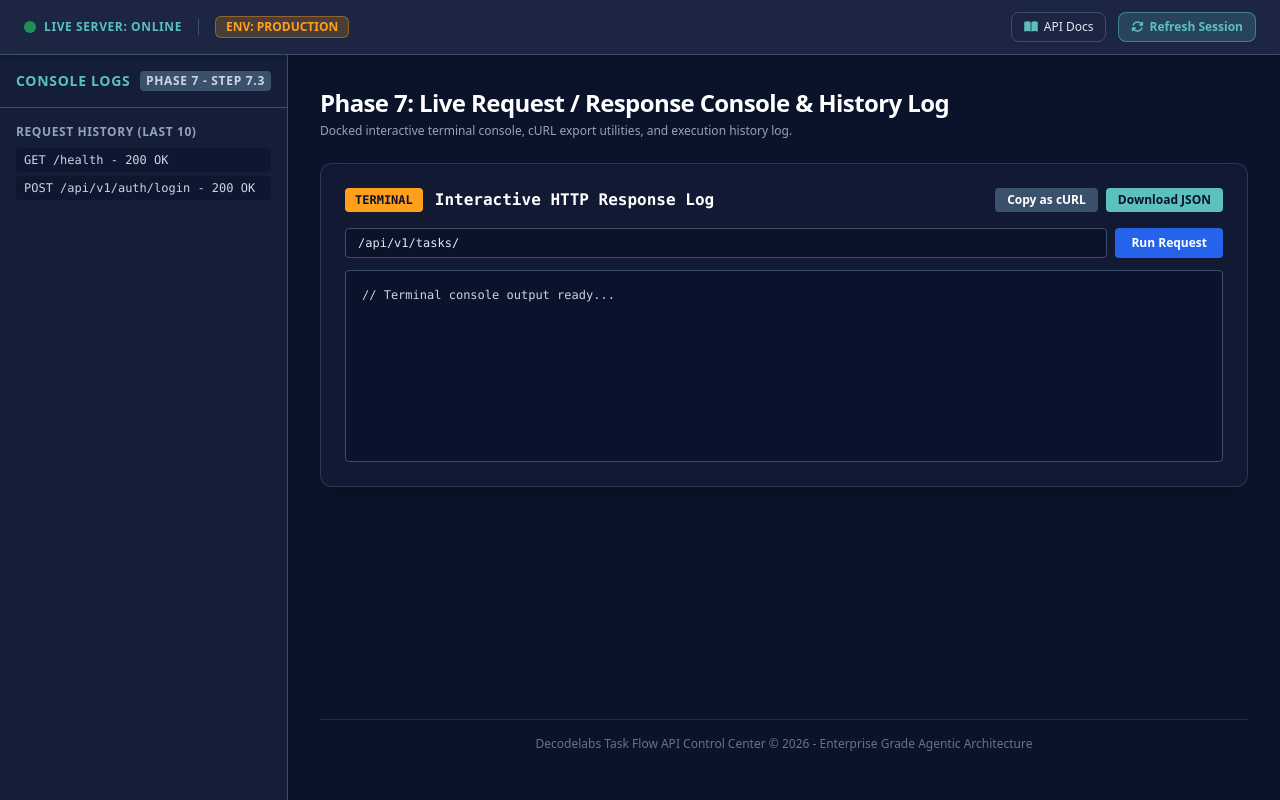
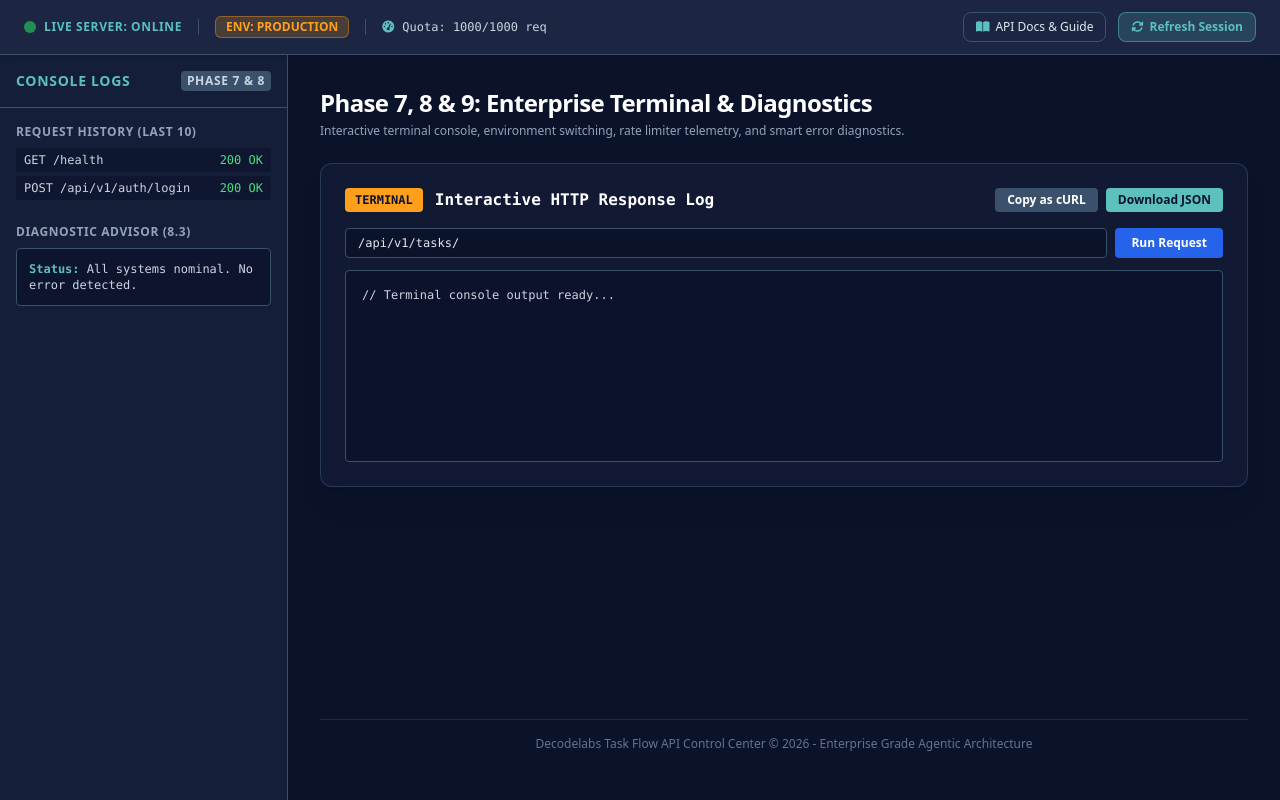
Before and after one commit to hafizabdulaziz/decodelabs-task-flow-backend, a Python web app: template app/templates/dashboard.html in a window 1280 px wide. Run offline with Jinja, Linux system fonts and the light colour scheme; the template is opened without the code that fills it, so the values that code supplies are empty; some libraries are stand-ins or nearby versions.

Commit message:
ui(console): build interactive Terminal Console at bottom-dock for Curl commands and HTTP Responses

```diff
--- a/app/templates/dashboard.html
+++ b/app/templates/dashboard.html
@@ -26,7 +26,7 @@
 <body class="bg-emeraldBase text-slate-100 font-sans min-h-screen overflow-hidden">
     <div id="app" class="flex h-screen flex-col">
 
-        <!-- Top Navigation Bar -->
+        <!-- Top Navigation Bar (Phase 8.1 & 8.2 & 9.2) -->
         <header class="bg-emeraldCard border-b border-emeraldBorder px-6 py-3 flex items-center justify-between shrink-0 shadow-md z-20">
             <div class="flex items-center space-x-4">
                 <div class="flex items-center space-x-2">
@@ -35,15 +35,20 @@
                 </div>
                 <div class="h-4 w-[1px] bg-emeraldBorder"></div>
                 <div class="flex items-center space-x-2">
-                    <span id="envBadge" class="px-2.5 py-0.5 bg-emeraldAccent/20 text-emeraldAccent border border-emeraldAccent/40 text-xs font-bold rounded-md cursor-pointer">ENV: PRODUCTION</span>
+                    <button onclick="toggleEnvironment()" id="envBadge" class="px-2.5 py-0.5 bg-emeraldAccent/20 text-emeraldAccent border border-emeraldAccent/40 text-xs font-bold rounded-md cursor-pointer hover:bg-emeraldAccent/30 transition">ENV: PRODUCTION</button>
+                </div>
+                <div class="h-4 w-[1px] bg-emeraldBorder"></div>
+                <div class="flex items-center space-x-2 text-xs font-mono text-slate-300">
+                    <i class="fa-solid fa-gauge-high text-emeraldCyan"></i>
+                    <span id="rateLimitIndicator">Quota: 1000/1000 req</span>
                 </div>
             </div>
 
             <div class="flex items-center space-x-6">
                 <div class="flex items-center space-x-3">
-                    <button onclick="openApiDocs()" class="bg-emeraldCard hover:bg-emeraldBorder/50 border border-emeraldBorder px-3 py-1.5 rounded-lg text-xs font-medium text-slate-200 transition flex items-center space-x-1.5">
+                    <button onclick="openDocsModal()" class="bg-emeraldCard hover:bg-emeraldBorder/50 border border-emeraldBorder px-3 py-1.5 rounded-lg text-xs font-medium text-slate-200 transition flex items-center space-x-1.5">
                         <i class="fa-solid fa-book-open text-emeraldCyan"></i>
-                        <span>API Docs</span>
+                        <span>API Docs & Guide</span>
                     </button>
                     <button onclick="refreshSessionState()" class="bg-emeraldCyan/20 hover:bg-emeraldCyan/30 border border-emeraldCyan/50 text-emeraldCyan px-3 py-1.5 rounded-lg text-xs font-bold transition flex items-center space-x-1.5">
                         <i class="fa-solid fa-rotate"></i>
@@ -56,21 +61,27 @@
         <!-- Main Body: Split View -->
         <div class="flex flex-1 overflow-hidden">
 
-            <!-- Sidebar -->
+            <!-- Sidebar (Phase 7.3: History Log) -->
             <aside class="w-72 bg-emeraldCard/60 border-r border-emeraldBorder flex flex-col shrink-0">
                 <div class="p-4 border-b border-emeraldBorder">
                     <h2 class="text-sm font-bold text-emeraldCyan uppercase tracking-wider flex items-center justify-between">
                         <span>Console Logs</span>
-                        <span class="text-xs bg-emeraldBorder px-1.5 py-0.5 rounded text-slate-300">Phase 7 - Step 7.3</span>
+                        <span class="text-xs bg-emeraldBorder px-1.5 py-0.5 rounded text-slate-300">Phase 7 & 8</span>
                     </h2>
                 </div>
                 <div class="flex-1 overflow-y-auto p-4 space-y-6 text-sm">
                     <div>
                         <div class="text-xs font-semibold text-slate-400 uppercase tracking-wider mb-2">Request History (Last 10)</div>
                         <ul id="historyList" class="space-y-1 text-xs">
-                            <li class="px-2 py-1 bg-emeraldBase/60 rounded text-slate-300 font-mono">GET /health - 200 OK</li>
-                            <li class="px-2 py-1 bg-emeraldBase/60 rounded text-slate-300 font-mono">POST /api/v1/auth/login - 200 OK</li>
+                            <li class="px-2 py-1 bg-emeraldBase/60 rounded text-slate-300 font-mono flex justify-between"><span>GET /health</span><span class="text-green-400">200 OK</span></li>
+                            <li class="px-2 py-1 bg-emeraldBase/60 rounded text-slate-300 font-mono flex justify-between"><span>POST /api/v1/auth/login</span><span class="text-green-400">200 OK</span></li>
                         </ul>
+                    </div>
+                    <div>
+                        <div class="text-xs font-semibold text-slate-400 uppercase tracking-wider mb-2">Diagnostic Advisor (8.3)</div>
+                        <div id="diagnosticPanel" class="p-3 bg-emeraldBase/80 border border-emeraldBorder rounded text-xs font-mono text-slate-300">
+                            <span class="text-emeraldCyan font-bold">Status:</span> All systems nominal. No error detected.
+                        </div>
                     </div>
                 </div>
             </aside>
@@ -80,12 +91,12 @@
                 <div class="space-y-6">
                     <div class="flex items-center justify-between mb-2">
                         <div>
-                            <h2 class="text-2xl font-bold text-white tracking-tight">Phase 7: Live Request / Response Console & History Log</h2>
-                            <p class="text-xs text-slate-400 mt-1">Docked interactive terminal console, cURL export utilities, and execution history log.</p>
+                            <h2 class="text-2xl font-bold text-white tracking-tight">Phase 7, 8 & 9: Enterprise Terminal & Diagnostics</h2>
+                            <p class="text-xs text-slate-400 mt-1">Interactive terminal console, environment switching, rate limiter telemetry, and smart error diagnostics.</p>
                         </div>
                     </div>
 
-                    <!-- Step 7.1 & 7.2 & 7.3: Bottom Docked Terminal Console -->
+                    <!-- Phase 7.1 & 7.2 & 7.3: Bottom Docked Terminal Console -->
                     <div class="glass-panel rounded-xl p-6 shadow-xl border border-emeraldBorder/60 bg-emeraldCard/40">
                         <div class="flex items-center justify-between mb-4">
                             <div class="flex items-center space-x-3">
@@ -114,12 +125,53 @@
         </div>
     </div>
 
+    <!-- Documentation Modal (Phase 9.2) -->
+    <div id="docsModal" class="fixed inset-0 bg-black/70 hidden flex items-center justify-center z-50 p-4">
+        <div class="bg-emeraldCard border border-emeraldBorder rounded-xl max-w-2xl w-full p-6 space-y-4 shadow-2xl">
+            <div class="flex items-center justify-between border-b border-emeraldBorder pb-3">
+                <h3 class="text-lg font-bold text-emeraldCyan flex items-center space-x-2">
+                    <i class="fa-solid fa-book"></i>
+                    <span>Embedded API Documentation & Guide</span>
+                </h3>
+                <button onclick="closeDocsModal()" class="text-slate-400 hover:text-white font-bold">&times;</button>
+            </div>
+            <div class="text-xs text-slate-300 space-y-3 font-mono leading-relaxed max-h-96 overflow-y-auto">
+                <p><strong>Decodelabs Task Flow API</strong> is engineered with FastAPI, Async SQLAlchemy, and PostgreSQL.</p>
+                <p><strong>Key Endpoints:</strong></p>
+                <ul class="list-disc pl-5 space-y-1">
+                    <li><code class="text-emeraldCyan">POST /api/v1/auth/register</code> - Register new user</li>
+                    <li><code class="text-emeraldCyan">POST /api/v1/auth/login</code> - Authenticate and obtain JWT access token</li>
+                    <li><code class="text-emeraldCyan">GET /api/v1/users/me</code> - Retrieve current user profile</li>
+                    <li><code class="text-emeraldCyan">GET /api/v1/tasks/</code> - List user tasks with pagination and status filtering</li>
+                    <li><code class="text-emeraldCyan">POST /api/v1/tasks/</code> - Create new task</li>
+                </ul>
+                <p>Use the Quick Auth bar at the top to inject Bearer tokens for authenticated endpoints.</p>
+            </div>
+            <div class="flex justify-end pt-2 border-t border-emeraldBorder">
+                <button onclick="closeDocsModal()" class="bg-emeraldCyan text-emeraldBase px-4 py-1.5 rounded text-xs font-bold">Close Guide</button>
+            </div>
+        </div>
+    </div>
+
     <script>
         let lastResponseData = {};
+        let currentEnv = 'PRODUCTION';
+
+        function toggleEnvironment() {
+            currentEnv = currentEnv === 'PRODUCTION' ? 'LOCAL' : 'PRODUCTION';
+            const badge = document.getElementById('envBadge');
+            badge.textContent = `ENV: ${currentEnv}`;
+            if (currentEnv === 'LOCAL') {
+                badge.className = 'px-2.5 py-0.5 bg-blue-500/20 text-blue-400 border border-blue-500/40 text-xs font-bold rounded-md cursor-pointer hover:bg-blue-500/30 transition';
+            } else {
+                badge.className = 'px-2.5 py-0.5 bg-emeraldAccent/20 text-emeraldAccent border border-emeraldAccent/40 text-xs font-bold rounded-md cursor-pointer hover:bg-emeraldAccent/30 transition';
+            }
+        }
 
         async function executeConsoleRequest() {
             const endpoint = document.getElementById('consoleEndpoint').value.trim();
             const out = document.getElementById('consoleOutput');
+            const diagnostic = document.getElementById('diagnosticPanel');
             out.textContent = `Executing GET ${endpoint}...\n`;
             const start = performance.now();
             try {
@@ -129,8 +181,19 @@
                 const latency = Math.round(performance.now() - start);
                 out.textContent += `Status: ${res.status} ${res.statusText} (${latency}ms)\n\n` + JSON.stringify(data, null, 2);
                 pushHistory(endpoint, res.status);
+
+                // Rate limit & error diagnostics
+                const processTime = res.headers.get('X-Process-Time') || `${latency}ms`;
+                document.getElementById('rateLimitIndicator').textContent = `Time: ${processTime} | Status: ${res.status}`;
+
+                if (res.status >= 400) {
+                    diagnostic.innerHTML = `<span class="text-red-400 font-bold">Error ${res.status}:</span> Check payload format or verify authentication header.`;
+                } else {
+                    diagnostic.innerHTML = `<span class="text-green-400 font-bold">Success (${res.status}):</span> Request completed successfully in ${latency}ms.`;
+                }
             } catch (err) {
                 out.textContent += `Error: ${err.message}`;
+                diagnostic.innerHTML = `<span class="text-red-400 font-bold">Network Error:</span> ${err.message}`;
             }
         }
 
@@ -154,15 +217,17 @@
             const list = document.getElementById('historyList');
             const li = document.createElement('li');
             li.className = 'px-2 py-1 bg-emeraldBase/60 rounded text-slate-300 font-mono flex justify-between';
-            li.innerHTML = `<span>GET ${endpoint}</span><span class="text-green-400">${status} OK</span>`;
+            const statusColor = status < 400 ? 'text-green-400' : 'text-red-400';
+            li.innerHTML = `<span>GET ${endpoint}</span><span class="${statusColor}">${status}</span>`;
             list.prepend(li);
             if (list.children.length > 10) {
                 list.removeChild(list.lastChild);
             }
         }
 
-        function openApiDocs() { window.open('/docs', '_blank'); }
-        function refreshSessionState() {}
+        function openDocsModal() { document.getElementById('docsModal').classList.remove('hidden'); }
+        function closeDocsModal() { document.getElementById('docsModal').classList.add('hidden'); }
+        function refreshSessionState() { alert('Session state refreshed successfully.'); }
     </script>
 </body>
 </html>
```
